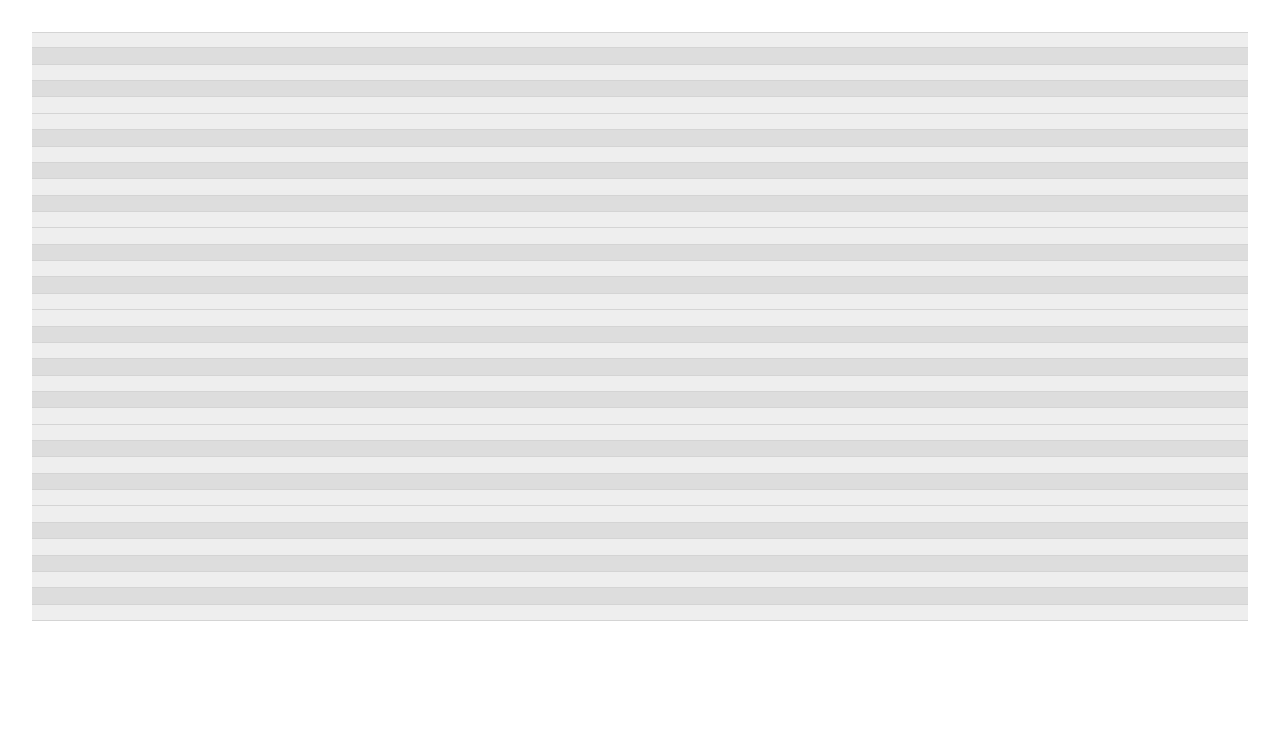
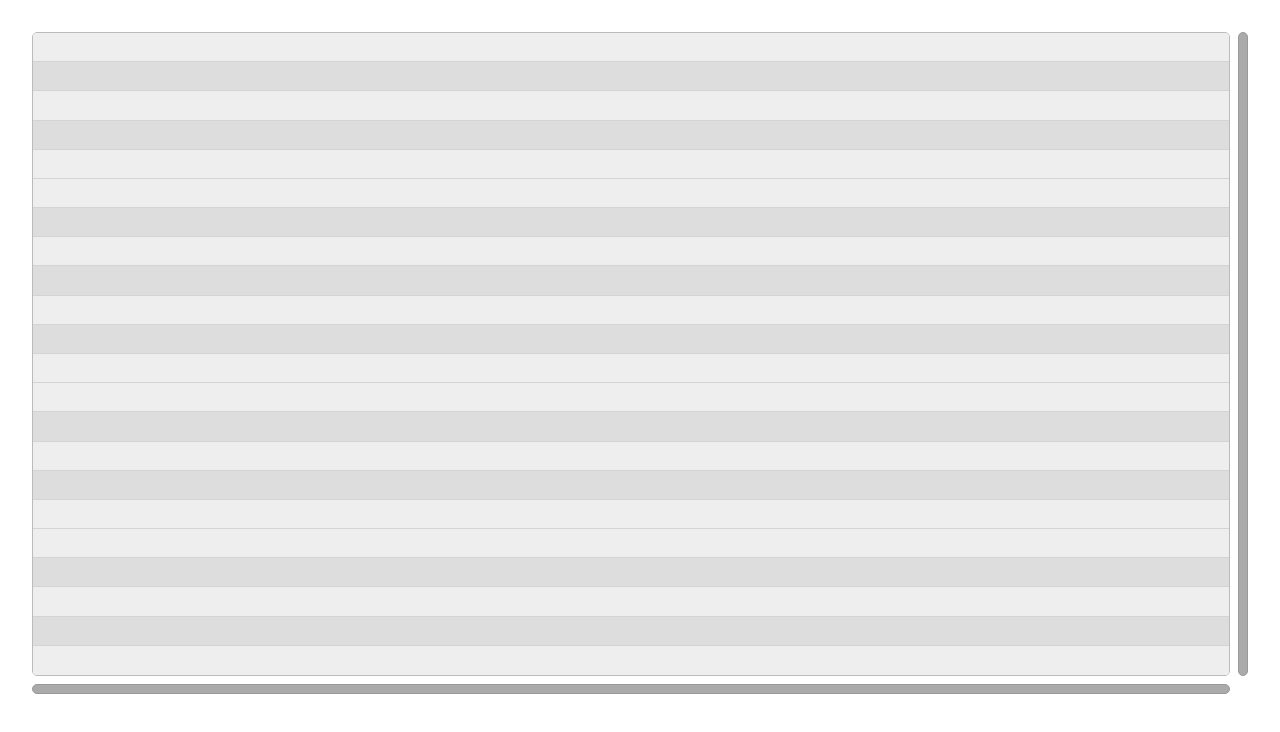
Before and after one commit to ansonkao/PIANO.js, a website: page index.html in a window 1280 px wide. Drawn offline with Linux system fonts and the light colour scheme.

Commit message:
Sequencer scrollable via percentage input, scrollbar appearance added.

```diff
--- a/PIANO.js
+++ b/PIANO.js
@@ -5,31 +5,73 @@ var PIANO = (function($){
   // ==========================================================================
   $.config = $.config || {};
   $.config.keyboard_range = 88;
+  $.config.xy_flip = false;
 
 
   // ==========================================================================
-  // Initialize
+  // Functions
   // ==========================================================================
-  $.sequencer = {};
-  $.sequencer.wrapper = document.getElementById('sequencer');
-  $.sequencer.el = $.sequencer.wrapper.appendChild( document.createElement('canvas') );
-  $.sequencer.canvas = $.sequencer.el.getContext("2d");
+  $.fn = {};
 
-  // Sequencer Coordinates - Helper Methods
-  $.sequencer.time_range = function(){ return $.sequencer.time_stop - $.sequencer.time_start; };
-  $.sequencer.note_range = function(){ return $.sequencer.note_stop - $.sequencer.note_start; };
+  // In 2D vector graphics, single-pixel stroke width must be drawn at a half-pixel position, otherwise it gets sub-pixel blurring
+  $.fn.closestHalfPixel = function( pixels ){
+    return parseInt( 0.5 + pixels ) - 0.5; // parseInt is a hack for efficient rounding
+  };
+  // http://stackoverflow.com/questions/384286/javascript-isdom-how-do-you-check-if-a-javascript-object-is-a-dom-object
+  $.fn.isDomElement = function( el ){
+    return ( typeof HTMLElement === "object"
+           ? el instanceof HTMLElement
+           : el && typeof el === "object" && el !== null && el.nodeType === 1 && typeof el.nodeName==="string"
+           );
+  };
 
   // Canvas Drawing - Custom Helper Methods
-  CanvasRenderingContext2D.prototype.drawLine = function( x1, y1, x2, y2, xy_flip ){
-    if( xy_flip )
+  CanvasRenderingContext2D.prototype.drawLine = function( x1, y1, x2, y2 ){
+    if( $.config.xy_flip )
     {
       x1 = [y1, y1 = x1][0];
       x2 = [y2, y2 = x2][0];
     }
     this.moveTo( x1, y1 );
     this.lineTo( x2, y2 );
-    return this;
   };
+
+  // Sequencer Coordinates - Helper Methods
+  $.sequencer = {};
+  $.sequencer.timeRange = function(){ return $.sequencer.timeStop - $.sequencer.timeStart; };
+  $.sequencer.noteRange = function(){ return $.sequencer.noteStop - $.sequencer.noteStart; };
+  $.sequencer.percent2note = function( percent ){ return Math.ceil( percent * $.config.keyboard_range ); }; // Where percent is between 0.000 and 1.000
+
+
+  // ==========================================================================
+  // Initialize
+  // ==========================================================================
+  $.init = function( el ){
+    console.debug( 'PIANO.init()' );
+
+    // Make sure we have a valid starting point
+    if( ! $.fn.isDomElement(el) )
+    {
+      console.error( 'PIANO.init() FAILED - Invalid starting DOM element.' );
+      return;
+    }
+
+    $.sequencer.wrapper = el;
+    $.sequencer.wrapper.className = 'piano-wrapper';
+    $.sequencer.el = $.sequencer.wrapper.appendChild( document.createElement('canvas') );
+    $.sequencer.canvas = $.sequencer.el.getContext("2d");
+    $.sequencer.scrollX = $.sequencer.wrapper.appendChild( document.createElement('div') );
+    $.sequencer.scrollY = $.sequencer.wrapper.appendChild( document.createElement('div') );
+    $.sequencer.scrollX.className = 'scroll x';
+    $.sequencer.scrollY.className = 'scroll y';
+    $.sequencer.scrollBarX = $.sequencer.scrollX.appendChild( document.createElement('div') );
+    $.sequencer.scrollBarY = $.sequencer.scrollY.appendChild( document.createElement('div') );
+    $.sequencer.scrollBarX.className = 'bar x';
+    $.sequencer.scrollBarY.className = 'bar y';
+
+    $.render.launch();
+  };
+
 
   // ==========================================================================
   // Launch rendering
@@ -38,38 +80,35 @@ var PIANO = (function($){
   $.render.launch = function(){
     console.debug( 'PIANO.render.launch()' );
 
-    $.render.reset( 28, 28+36, 0, 16 );
+    $.render.reset( 0, 1, 0.500, 0.750 );
     $.render.background();
-    $.render.rows();
+    $.render.note_scale();
     $.render.paint();
-
-    return $.render;
-  }
+  };
 
 
   // ==========================================================================
   // Reset the canvas parameters for rendering
   // ==========================================================================
-  $.render.reset = function( note_start, note_stop, time_start, time_stop ){
+  $.render.reset = function( timeStart, timeStop, noteStart, noteStop ){
     console.debug( 'PIANO.render.reset()' );
 
     // Reset dimensions
-    $.sequencer.el.width  = $.sequencer.width  = $.sequencer.wrapper.clientWidth;
-    $.sequencer.el.height = $.sequencer.height = $.sequencer.wrapper.clientHeight;
+    $.sequencer.el.width  = $.sequencer.width  = $.sequencer.wrapper.clientWidth  - 20;
+    $.sequencer.el.height = $.sequencer.height = $.sequencer.wrapper.clientHeight - 20;
     $.sequencer.el.style.width  = $.sequencer.width  + 'px';
     $.sequencer.el.style.height = $.sequencer.height + 'px';
+      /* ^ clientWidth/clientHeight return rounded integer value from the parent
+       * wrapper. If we use getBoundingClientRect() instead, we'll get non-integer
+       * values and the discrepancy will lead to sub-pixel blending and fuzzy lines.
+       */
 
     // Reset window limits
-    $.sequencer.time_start = time_start;
-    $.sequencer.time_stop  = time_stop;
-    $.sequencer.note_start = note_start;
-    $.sequencer.note_stop  = note_stop;
-
-    console.debug( $.sequencer.width, $.sequencer.height );
-
-    // Return the .render submodule for fluent chaining
-    return $.render;
-  }
+    $.sequencer.timeStart = timeStart;
+    $.sequencer.timeStop  = timeStop;
+    $.sequencer.noteStart = noteStart;
+    $.sequencer.noteStop  = noteStop;
+  };
 
 
   // ==========================================================================
@@ -80,47 +119,43 @@ var PIANO = (function($){
 
     $.sequencer.canvas.fillStyle = "#EEEEEE";
     $.sequencer.canvas.fillRect( 0, 0, $.sequencer.width, $.sequencer.height );
-
-    // Return the .render submodule for fluent chaining
-    return $.render;
-  }
+  };
 
 
   // ==========================================================================
-  // Draw the rows (note-scale)
+  // Draw the note-scale
   // ==========================================================================
-  $.render.rows = function() {
-    console.debug( 'PIANO.render.rows()' );
+  $.render.note_scale = function() {
+    console.debug( 'PIANO.render.note_scale()' );
 
+    // Styles
     $.sequencer.canvas.lineWidth = 1.0;
     $.sequencer.canvas.strokeStyle = "#D4D4D4";
     $.sequencer.canvas.fillStyle = "#DDDDDD";
 
-    // Top edge
-    $.sequencer.canvas.drawLine( 0, 0.5, $.sequencer.width, 0.5 );  // Remember the half pixel for clean strokes!
+    // Each edge + black key fills
+    for( var note  = $.sequencer.percent2note( $.sequencer.noteStart )
+       ;     note <= $.sequencer.percent2note( $.sequencer.noteStop )
+       ;     note++
+       )
+    {
+      var prev_edge = $.fn.closestHalfPixel( ( ( (note-1) / $.config.keyboard_range ) - $.sequencer.noteStart ) / $.sequencer.noteRange() * $.sequencer.height );
+      var next_edge = $.fn.closestHalfPixel( ( (  note    / $.config.keyboard_range ) - $.sequencer.noteStart ) / $.sequencer.noteRange() * $.sequencer.height );
 
-    // Each edge + black key fills
-    for( var y = 1; y <= $.sequencer.note_range(); y++ )
-    {
-      var y_edge   = closest_half_pixel(  y    / $.sequencer.note_range() * $.sequencer.height );
-      var y_0_edge = closest_half_pixel( (y-1) / $.sequencer.note_range() * $.sequencer.height );
+      // STROKE the edge between rows
+      if( prev_edge > 0.5 ) // Skip first edge (we have a border to serve that purpose)
+        $.sequencer.canvas.drawLine( 0, prev_edge, $.sequencer.width, prev_edge );
 
       // Fill the row for the black keys
-      switch( y % 12 )
+      switch( note % 12 )
       {
-        case 2: case 4: case 7: case 9: case 11:
-          $.sequencer.canvas.fillRect( 0, y_edge, $.sequencer.width, y_0_edge - y_edge );
+        case 3: case 5: case 7: case 10: case 0:
+          $.sequencer.canvas.fillRect( 0, next_edge, $.sequencer.width, prev_edge - next_edge );
         default:
           // do nothing...
       }
-
-      // Edge between rows
-      $.sequencer.canvas.drawLine( 0, y_edge, $.sequencer.width, y_edge );
     }
-
-    // Return the .render submodule for fluent chaining
-    return $.render;
-  }
+  };
 
 
   // ==========================================================================
@@ -136,27 +171,11 @@ var PIANO = (function($){
     console.debug( 'PIANO.render.paint()' );
 
     $.sequencer.canvas.stroke();
-  }
+  };
 
 
   return $;
 
 })(PIANO || {});
 
-PIANO.render.launch();
-
-
-/* In 2D vector graphics, single-pixel stroke width must be drawn at a half-pixel position,
- * otherwise it gets split across 2 pixels and appears blurred.
- */
-function closest_half_pixel( input_pixel )
-{
-  return parseInt( 0.5 + input_pixel ) - 0.5; // parseInt is a hack for efficient rounding
-}
-
-/* Converts a y axis pixel position to
- */
-function y_position_to_note( input_pixel )
-{
-  return Math.ceil( input_pixel / $.config.keyboard_range );
-}
+PIANO.init( document.getElementById( 'sequencer' ) );
--- /dev/null
+++ b/index.less
@@ -0,0 +1,90 @@
+body {
+  margin: 0;
+  padding: 2.5%;
+}
+
+.piano-wrapper {
+  position: relative;
+  padding-right: 20px;
+  padding-bottom: 20px;
+  box-sizing: border-box;
+  width: 100%;
+  height: 90%;
+
+  > canvas {
+    border: 1px solid #BBB;
+    border-radius: 5px;
+  }
+
+  // ==========================================================================
+  // Scrollbars
+  // ==========================================================================
+  // Wrapper
+  > .scroll {
+    position: absolute;
+    &.x {
+      bottom: 0;
+      left: 0;
+      right: 18px;
+      height: 10px;
+    }
+    &.y {
+      top: 0;
+      right: 0;
+      bottom: 18px;
+      width: 10px;
+    }
+
+    // Actual Bar
+    > .bar {
+      position: absolute;
+      border: 1px solid #999;
+      border-radius: 5px;
+      background-color: #AAA;
+      top: 0;
+      left: 0;
+      right: 0;
+      bottom: 0;
+
+      // Endpoint grips
+      &:before,
+      &:after {
+        content: "";
+        position: absolute;
+      }
+      &.x {
+        &:before {
+          cursor: col-resize;
+          top: 0;
+          left: -5px;
+          bottom: 0;
+          width: 10px;
+        }
+        &:after {
+          cursor: col-resize;
+          top: 0;
+          right: -5px;
+          bottom: 0;
+          width: 10px;
+        }
+      }
+      &.y {
+        &:before {
+          cursor: row-resize;
+          left: 0;
+          top: -5px;
+          right: 0;
+          height: 10px;
+        }
+        &:after {
+          cursor: row-resize;
+          left: 0;
+          bottom: -5px;
+          right: 0;
+          height: 10px;
+        }
+      }
+    }
+  }
+
+}
```
Also changed, not shown: README.md, index.css.
